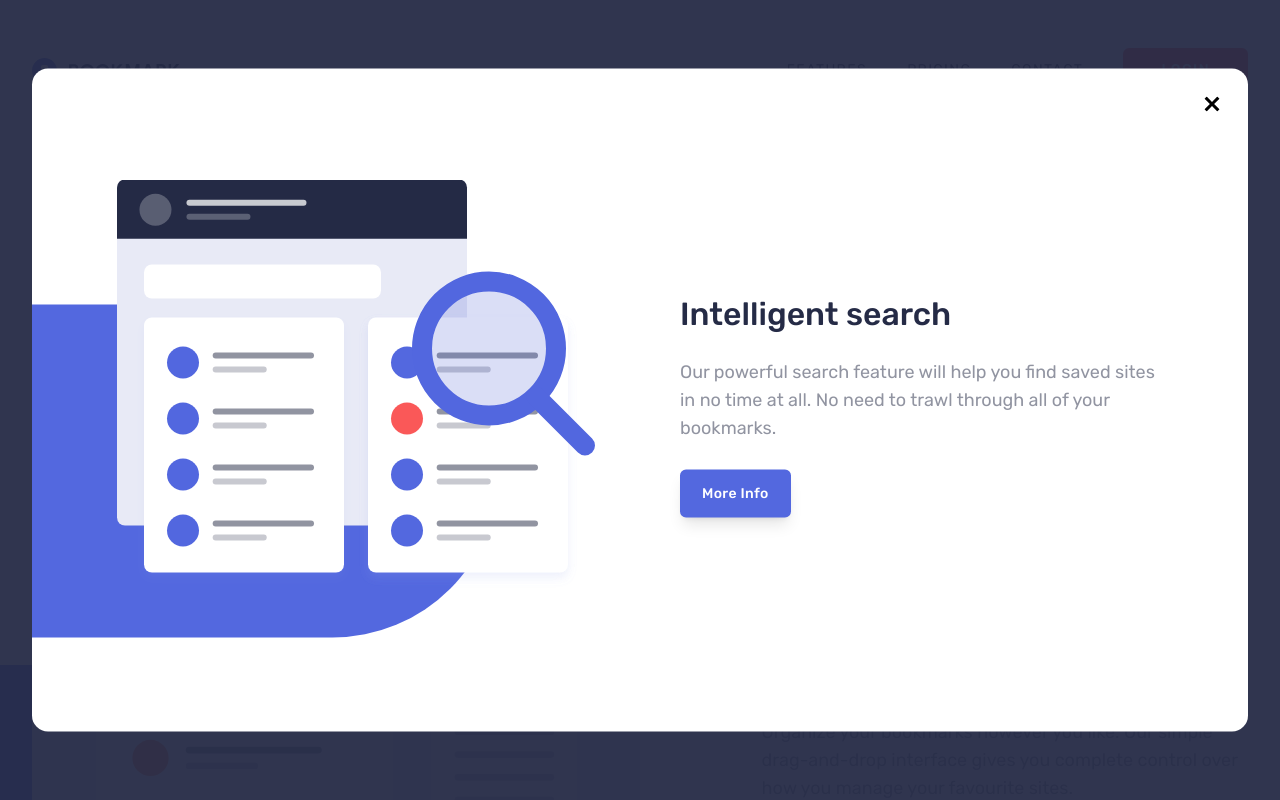
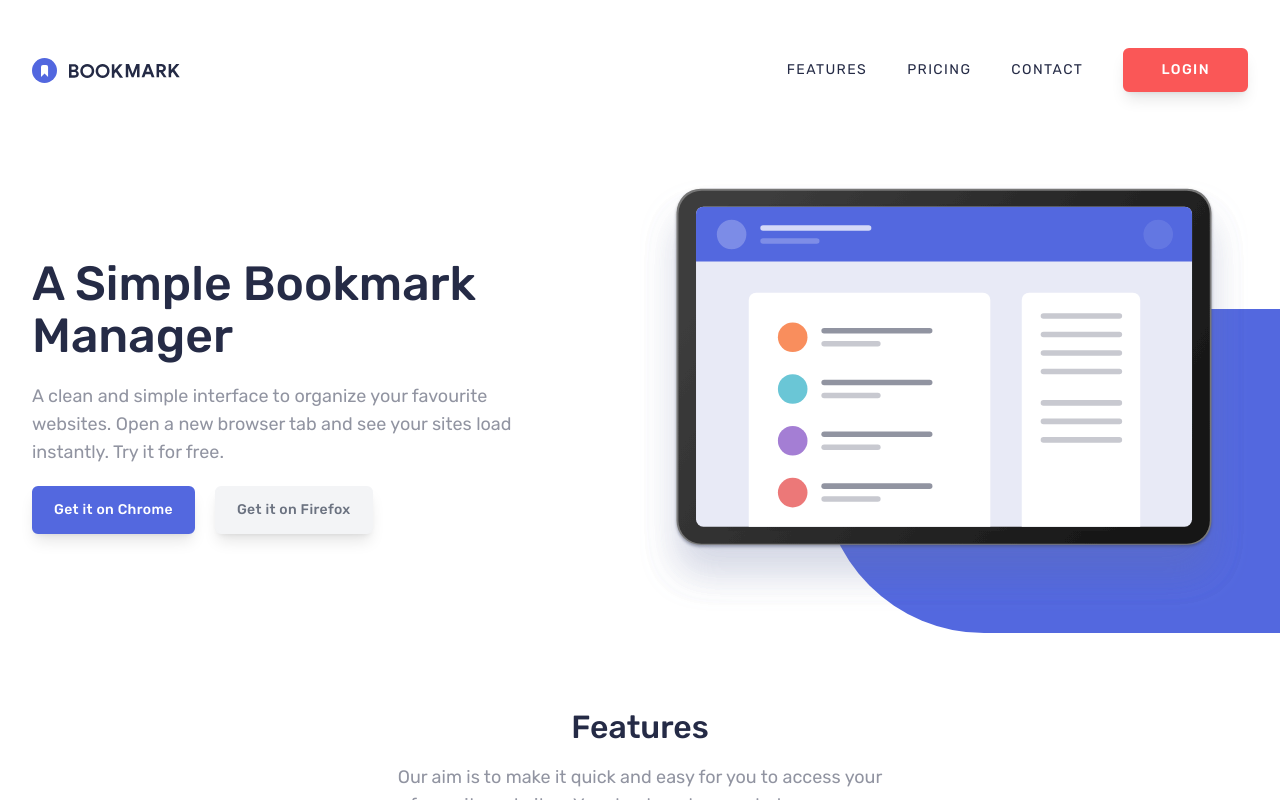
Before and after one commit to KarolKotomski/Bookmark-Manager, a React (Create React App) app: page / in a window 1280 px wide. Shown: the top 800 px of the page. Built offline with nearby package versions, Linux system fonts and the light colour scheme.

Commit message:
Multiple elements revised. Minor adjustments to meet the markup provided.

```diff
--- a/src/App.tsx
+++ b/src/App.tsx
@@ -9,40 +9,40 @@ import PopUpModal from "./components/PopUpModal";
 import { useEffect, useState } from "react";
 
 function App() {
-  const [isModalActive, setIsModalActive] = useState(true);
+  const [isModalActive, setIsModalActive] = useState(false);
 
-  // const handleMouseEnter = (event: any) => {
-  //   const mouseY = event.clientY;
+  const handleMouseEnter = (event: any) => {
+    const mouseY = event.clientY;
 
-  //   if (mouseY <= 5) {
-  //     setIsModalActive(true);
-  //   }
-  // };
+    if (mouseY <= 5) {
+      setIsModalActive(true);
+    }
+  };
 
   const handleClose = () => {
     setIsModalActive(false);
   };
 
-  // useEffect(() => {
-  //   // Add event listener for mouse move near the window edge
-  //   window.addEventListener("mousemove", handleMouseEnter);
+  useEffect(() => {
+    // Add event listener for mouse move near the window edge
+    window.addEventListener("mousemove", handleMouseEnter);
 
-  //   // Show modal after 30 sec
-  //   const timer = setTimeout(() => {
-  //     setIsModalActive(true);
-  //   }, 30000);
+    // Show modal after 30 sec
+    const timer = setTimeout(() => {
+      setIsModalActive(true);
+    }, 30000);
 
-  //   // Remove event listener and clear timeout
-  //   return () => {
-  //     window.removeEventListener("mousemove", handleMouseEnter);
-  //     clearTimeout(timer);
-  //   };
-  // }, []);
+    // Remove event listener and clear timeout
+    return () => {
+      window.removeEventListener("mousemove", handleMouseEnter);
+      clearTimeout(timer);
+    };
+  }, []);
 
-  // useEffect(() => {
-  //   // Hide and show vertical scrollbar
-  //   document.body.style.overflow = isModalActive ? "hidden" : "auto";
-  // }, [isModalActive]);
+  useEffect(() => {
+    // Hide and show vertical scrollbar
+    document.body.style.overflow = isModalActive ? "hidden" : "auto";
+  }, [isModalActive]);
 
   return (
     <>
@@ -52,7 +52,7 @@ function App() {
         <Navbar />
       </header>
       <main>
-        <section>
+        <section className="overflow-clip">
           <Hero />
         </section>
         <section>
--- a/src/components/Accordion.tsx
+++ b/src/components/Accordion.tsx
@@ -14,7 +14,7 @@ const Accordion = () => {
   };
 
   return (
-    <div className="flex max-w-[33.9rem] flex-col md:border-t">
+    <div className="flex max-w-[33.9rem] flex-col pb-6 md:border-t">
       {faqContentList.map((element) => {
         return (
           <AccordionUnit
--- a/src/components/BackgroundShape.tsx
+++ b/src/components/BackgroundShape.tsx
@@ -19,7 +19,7 @@ const BackgroundShape = ({ shape }: Props) => {
   }
   if (shape === 4) {
     applyStyle =
-      "left-[16%] top-[23%] h-[80%] rounded-l-full sm:left-[16%] md:left-[20%] lg:left-[16%] xl:left-[16%] w-screen -z-10";
+      "left-[16%] top-[30%] h-[75%] rounded-l-full sm:left-[30%] md:left-[30%] lg:left-[30%] xl:left-[30%] w-screen -z-10";
   }
   if (shape === "pop-up") {
     applyStyle =
--- a/src/components/Banner.tsx
+++ b/src/components/Banner.tsx
@@ -20,8 +20,8 @@ const Banner = ({ content }: Props) => {
   return (
     <>
       <div
-        className={`flex w-full flex-col-reverse pt-5 ${
-          content.isHero ? "lg:flex-row" : "lg:flex-row-reverse"
+        className={`flex w-full flex-col-reverse gap-16 lg:gap-0 ${
+          content.isHero ? "lg:flex-row" : "lg:flex-row-reverse sm:gap-24"
         }`}
       >
         <div
@@ -31,7 +31,7 @@ const Banner = ({ content }: Props) => {
         >
           <div
             className={`${
-              !content.isHero ? "pt-5 lg:max-w-[80%]" : "xl:max-w-[80%]"
+              !content.isHero ? "lg:max-w-[80%] lg:pt-14" : "xl:max-w-[80%]"
             } flex flex-col`}
           >
             <SectionHead
@@ -39,7 +39,7 @@ const Banner = ({ content }: Props) => {
               paragraph={content.paragraph}
               isHero={content.isHero}
             />
-            <div className="flex w-full justify-center gap-3 pt-7 lg:w-fit lg:justify-start lg:gap-5">
+            <div className={`w-full justify-center gap-3 lg:w-fit lg:justify-start lg:gap-5 ${content.isHero ? "flex" : "hidden lg:flex"}`}>
               {content.buttonText[0] && (
                 <ButtonStandard
                   buttonType="button"
@@ -61,7 +61,7 @@ const Banner = ({ content }: Props) => {
           <img
             src={content.image}
             alt={content.altText}
-            className={` ${content.id === 3 && "xs:pr-[2.375rem]"} ${
+            className={`${content.id === 3 && "xs:pr-[2.375rem]"} ${
               content.id === 1 && "w-full"
             }`}
           />
--- a/src/components/Download.tsx
+++ b/src/components/Download.tsx
@@ -4,7 +4,7 @@ import DownloadUnit from "./DownloadUnit";
 
 const Download = () => {
   return (
-    <div className="container flex flex-col items-center justify-center gap-5 py-10 md:gap-10">
+    <div className="container flex flex-col items-center justify-center gap-7 py-10 lg:mt-20">
       <div className="flex max-w-[34rem] flex-col items-center p-5 text-center md:gap-0">
         <SectionHead
           header={sectionHeadContentList[1].header}
--- a/src/components/DownloadUnit.tsx
+++ b/src/components/DownloadUnit.tsx
@@ -15,7 +15,7 @@ type Props = {
 
 const DownloadUnit = ({ content }: Props) => {
   return (
-    <div className="relative flex min-w-fit flex-col items-center gap-14 rounded-xl p-6 shadow-md">
+    <div className="relative flex min-w-[15.625rem] flex-col items-center gap-14 rounded-xl p-6 shadow-md">
       <div className="flex flex-col items-center gap-1 whitespace-nowrap">
         <img src={content.icon} alt={content.altText} className="p-5" />
         <h3 className="text-lg font-medium tracking-wider text-blueDark ">
--- a/src/components/Faq.tsx
+++ b/src/components/Faq.tsx
@@ -5,7 +5,7 @@ import ButtonStandard from "./buttons/ButtonStandard";
 
 const Faq = () => {
   return (
-    <div className="container flex flex-col items-center justify-center gap-10 py-10">
+    <div className="container flex flex-col items-center justify-center gap-7 py-10 lg:mt-20">
       <div className="flex max-w-[34rem] flex-col items-center p-5 text-center md:gap-0">
         <SectionHead
           header={sectionHeadContentList[2].header}
--- a/src/components/Features.tsx
+++ b/src/components/Features.tsx
@@ -46,7 +46,7 @@ const Features = () => {
         />
       </div>
 
-      <div className="flex w-full max-w-[45rem] flex-col justify-center border-t-2 pb-5 text-center text-base sm:flex-row sm:border-t-0">
+      <div className="flex w-full max-w-[45rem] flex-col justify-center border-t-2 pb-10 text-center text-base sm:flex-row sm:border-t-0">
         {handleFeaturesHeaderContentMapping()}
       </div>
 
--- a/src/components/Hero.tsx
+++ b/src/components/Hero.tsx
@@ -3,8 +3,8 @@ import Banner from "./Banner";
 
 const Hero = () => {
   return (
-    <div className="container py-5">
-      {/* <Banner content={bannerContentList[3]} /> */}
+    <div className="container flex flex-col items-center justify-center gap-7 py-10">
+      <Banner content={bannerContentList[3]} />
     </div>
   );
 };
--- a/src/components/MobileMenu.tsx
+++ b/src/components/MobileMenu.tsx
@@ -29,13 +29,12 @@ const MobileMenu = ({ isMenuActive, handleCloseMenu }: Props) => {
         isMenuActive ? "w-full" : "w-0"
       }`}
     >
-      <div className="container flex w-full flex-col gap-9">
-        <div
-          onClick={handleCloseMenu}
-          className="flex items-center justify-between transition-colors"
-        >
+      <div className="container flex w-full max-w-3xl flex-col gap-9">
+        <div className="flex items-center justify-between transition-colors">
           <LogoBookmark fillColor="white/dark/white" />
-          <CloseIcon fillColor="white" />
+          <div onClick={handleCloseMenu} className="flex justify-center">
+            <CloseIcon fillColor="white" />
+          </div>
         </div>
         <nav className="border-t border-slate-600">
           <ul className="flex flex-col items-center text-xl">
@@ -47,7 +46,7 @@ const MobileMenu = ({ isMenuActive, handleCloseMenu }: Props) => {
         </nav>
       </div>
 
-      <div className="flex gap-10">
+      <div className="flex items-center gap-10">
         <FacebookIcon />
         <TwitterIcon />
       </div>
--- a/src/components/SectionHead.tsx
+++ b/src/components/SectionHead.tsx
@@ -12,12 +12,14 @@ const SectionHead = ({ header, paragraph, isHero }: Props) => {
           {header}
         </h1>
       ) : (
-        <h2 className="text-2xl font-medium text-blueDark md:text-[2rem] pt-10">
+        <h2 className="text-2xl font-medium text-blueDark md:text-[2rem]">
           {header}
         </h2>
       )}
 
-      <p className="text-sm leading-6 text-grealish md:text-lg pt-7">{paragraph}</p>
+      <p className="py-3 text-sm leading-6 text-grealish md:text-lg lg:py-5">
+        {paragraph}
+      </p>
     </>
   );
 };
--- a/src/components/buttons/ButtonStandard.tsx
+++ b/src/components/buttons/ButtonStandard.tsx
@@ -33,7 +33,7 @@ const ButtonStandard = ({ label, applyStyle, buttonType }: Props) => {
   return (
     <button
       type={currentType}
-      className={`whitespace-nowrap rounded-md border-2 px-3 py-3 text-sm font-medium tracking-wide transition duration-300 xs:px-5 ${buttonStyle}`}
+      className={`whitespace-nowrap rounded-md border-2 px-4 py-3 text-sm font-medium tracking-wide transition duration-300 xs:px-5 ${buttonStyle}`}
     >
       {label}
     </button>
```
